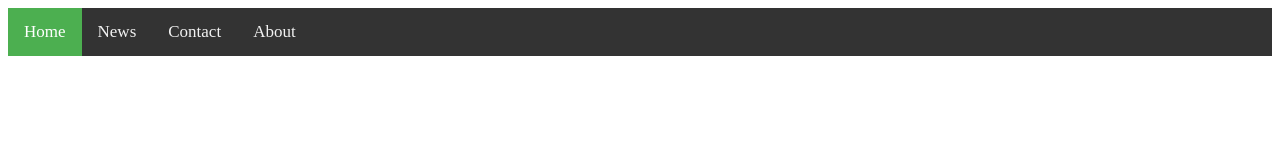
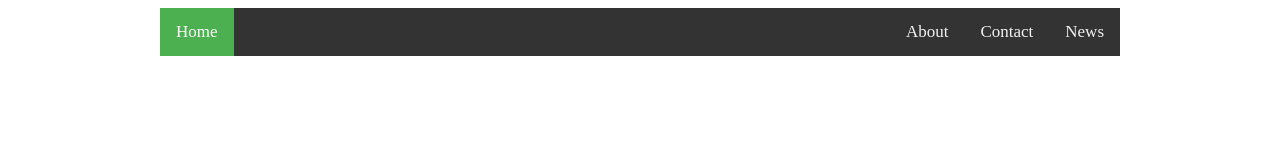
Before and after one commit to WJones33/Basic-Portfolio, a plain HTML site: page index.html in a window 1280 px wide. Drawn offline with Linux system fonts and the light colour scheme.

Commit message:
fixed nav menu margins

```diff
--- a/assets/css/style.css
+++ b/assets/css/style.css
@@ -2,11 +2,15 @@
 .topnav {
   background-color: #333;
   overflow: hidden;
+  margin-top: 0px;
+  margin-left: auto;
+  margin-right: auto;
+  width: 960px;
 }
 
 /* Style the links inside the navigation bar */
 .topnav a {
-  float: left;
+  float: right;
   display: block;
   color: #f2f2f2;
   text-align: center;
@@ -25,6 +29,7 @@
 .topnav a.active {
   background-color: #4CAF50;
   color: white;
+  float: left;
 }
 
 /* Hide the link that should open and close the topnav on small screens */
--- a/index.html
+++ b/index.html
@@ -1,3 +1,6 @@
+<!DOCTYPE html>
+<html>
+<head>
 <link rel="stylesheet" href="assets\css\style.css">
   <div class="topnav" id="myTopnav">
     <a href="#home" class="active">Home</a>
@@ -8,3 +11,7 @@
       <i class="fa fa-bars"></i>
     </a>
   </div>
+</head>
+
+
+</html>
```
Lines whose indentation alone changed are shown as unchanged.
